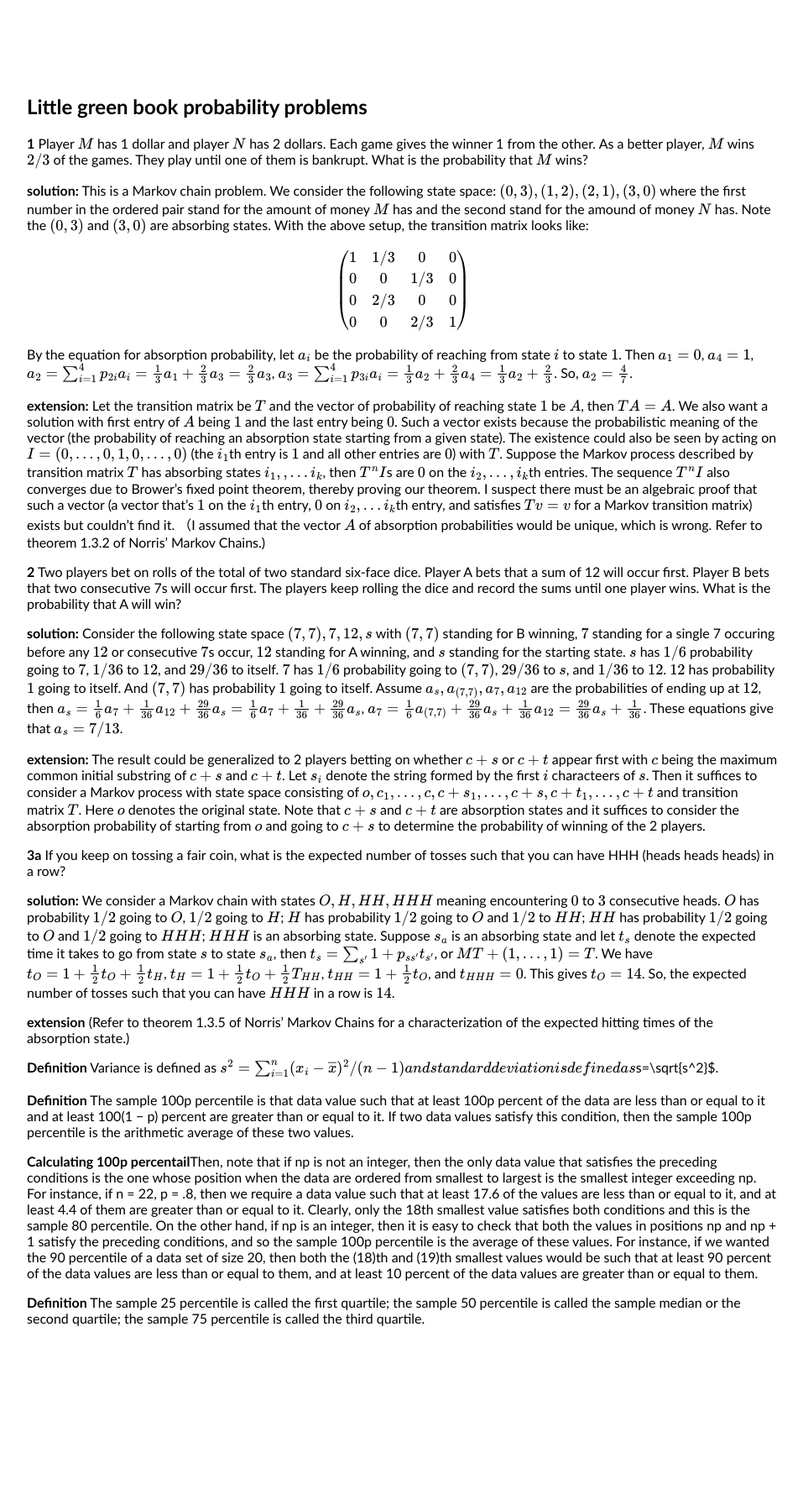
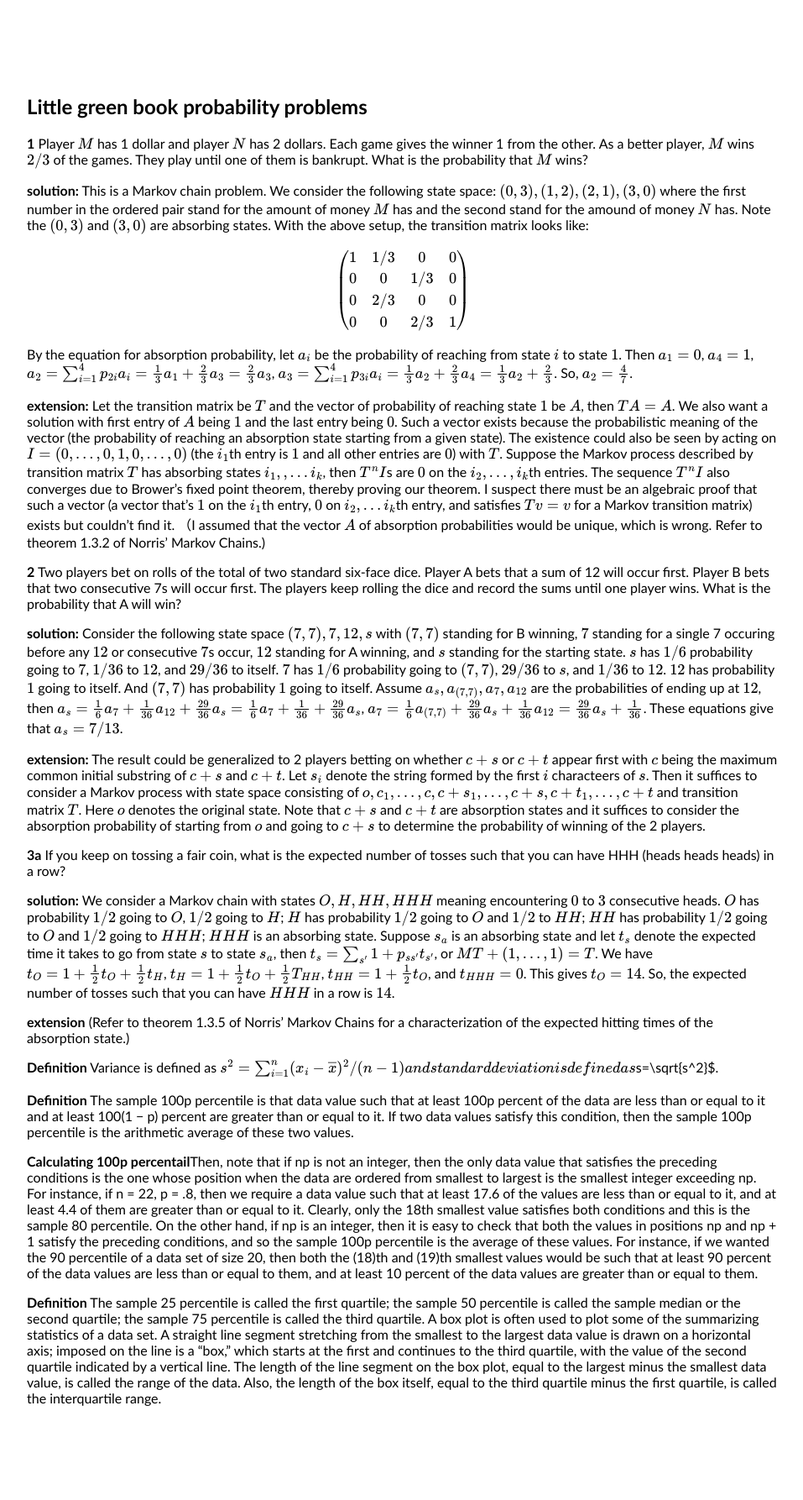
Before and after one commit to henryzhang11/questions-I-have, a Jekyll site: the page built from _posts/2023-08-20-Little-green-book-probability-problems.md, in a window 1280 px wide. Shown: the whole page at 84% size, without its empty margins (160-1117 px from the left). Built offline with Jekyll 4.4.1, drawn with Linux system fonts in a browser that asks for light colours; formulas are drawn with MathJax 3; before the commit the page ends 1691 px from its top, so only the background shows below that.

Commit message:
Update 2023-08-20-Little-green-book-probability-problems.md

```diff
--- a/_posts/2023-08-20-Little-green-book-probability-problems.md
+++ b/_posts/2023-08-20-Little-green-book-probability-problems.md
@@ -40,4 +40,4 @@ __solution:__ Consider the following state space $(7,7),7,12,s$ with $(7,7)$ sta
 
 **Calculating 100p percentail**Then, note that if np is not an integer, then the only data value that satisfies the preceding conditions is the one whose position when the data are ordered from smallest to largest is the smallest integer exceeding np. For instance, if n = 22, p = .8, then we require a data value such that at least 17.6 of the values are less than or equal to it, and at least 4.4 of them are greater than or equal to it. Clearly, only the 18th smallest value satisfies both conditions and this is the sample 80 percentile. On the other hand, if np is an integer, then it is easy to check that both the values in positions np and np + 1 satisfy the preceding conditions, and so the sample 100p percentile is the average of these values. For instance, if we wanted the 90 percentile of a data set of size 20, then both the (18)th and (19)th smallest values would be such that at least 90 percent of the data values are less than or equal to them, and at least 10 percent of the data values are greater than or equal to them.
 
-**Definition** The sample 25 percentile is called the first quartile; the sample 50 percentile is called the sample median or the second quartile; the sample 75 percentile is called the third quartile.
+**Definition** The sample 25 percentile is called the first quartile; the sample 50 percentile is called the sample median or the second quartile; the sample 75 percentile is called the third quartile. A box plot is often used to plot some of the summarizing statistics of a data set. A straight line segment stretching from the smallest to the largest data value is drawn on a horizontal axis; imposed on the line is a “box,” which starts at the first and continues to the third quartile, with the value of the second quartile indicated by a vertical line. The length of the line segment on the box plot, equal to the largest minus the smallest data value, is called the range of the data. Also, the length of the box itself, equal to the third quartile minus the first quartile, is called the interquartile range.
```
